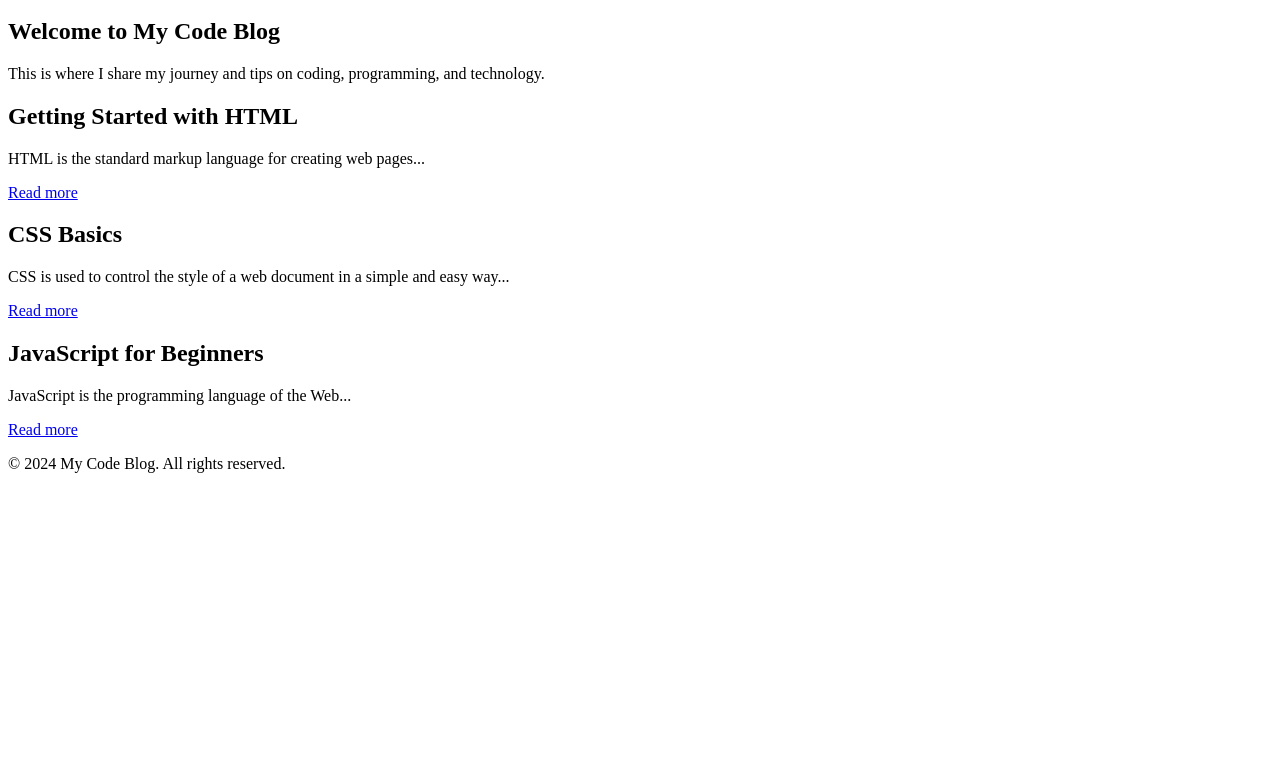
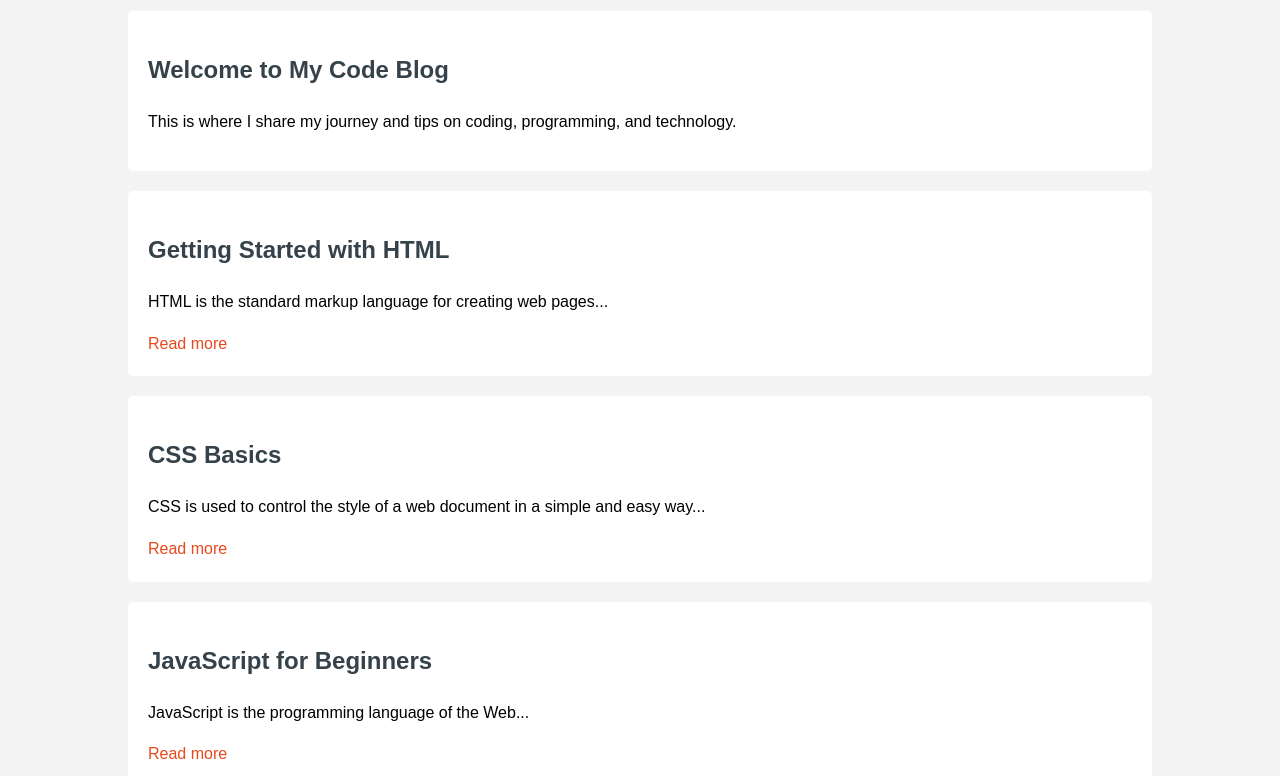
Before and after one commit to nareshsingampalli/blog, a plain HTML site: page index.html in a window 1280 px wide. Shown: the part 136-912 px from the top of the page. Before the commit the page ends 800 px from the top, so only its background shows below. Drawn offline with Linux system fonts and the light colour scheme.

Commit message:
Update index.html

```diff
--- a/index.html
+++ b/index.html
@@ -4,7 +4,7 @@
     <meta charset="UTF-8">
     <meta name="viewport" content="width=device-width, initial-scale=1.0">
     <title>My Code Blog</title>
-       <link rel="stylesheet" href="styles.css">
+       <link rel="stylesheet" href="./index.css">
 </head>
 <body>
     <header>
```
